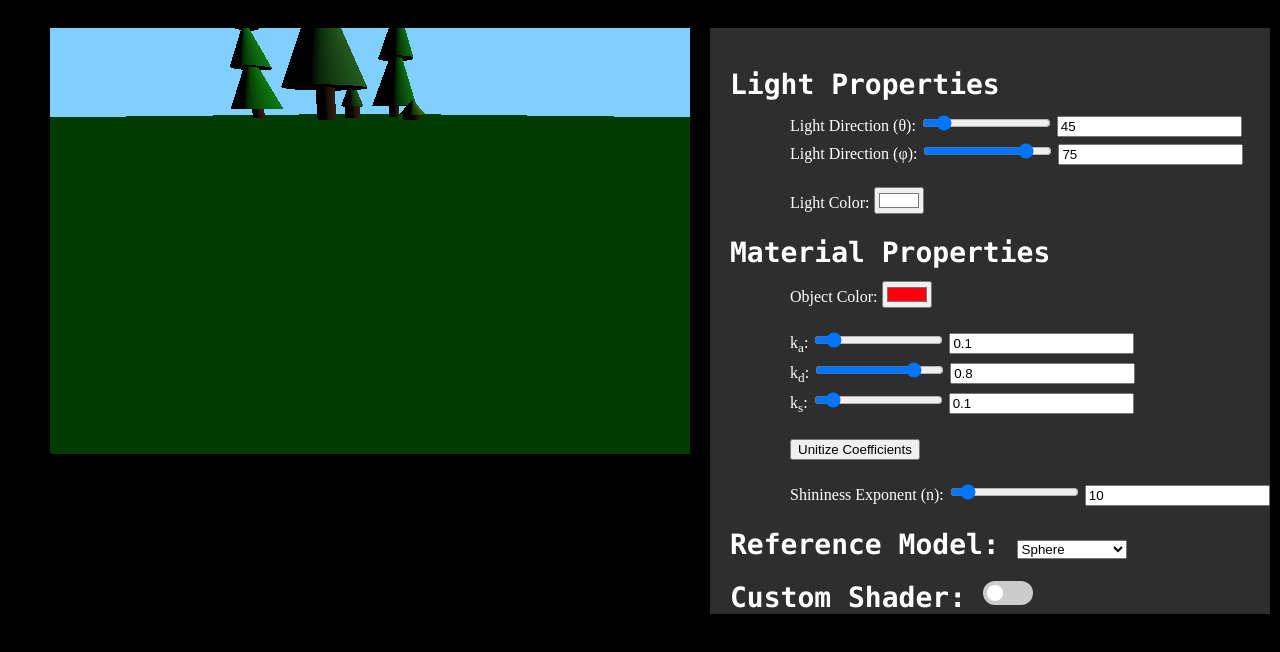
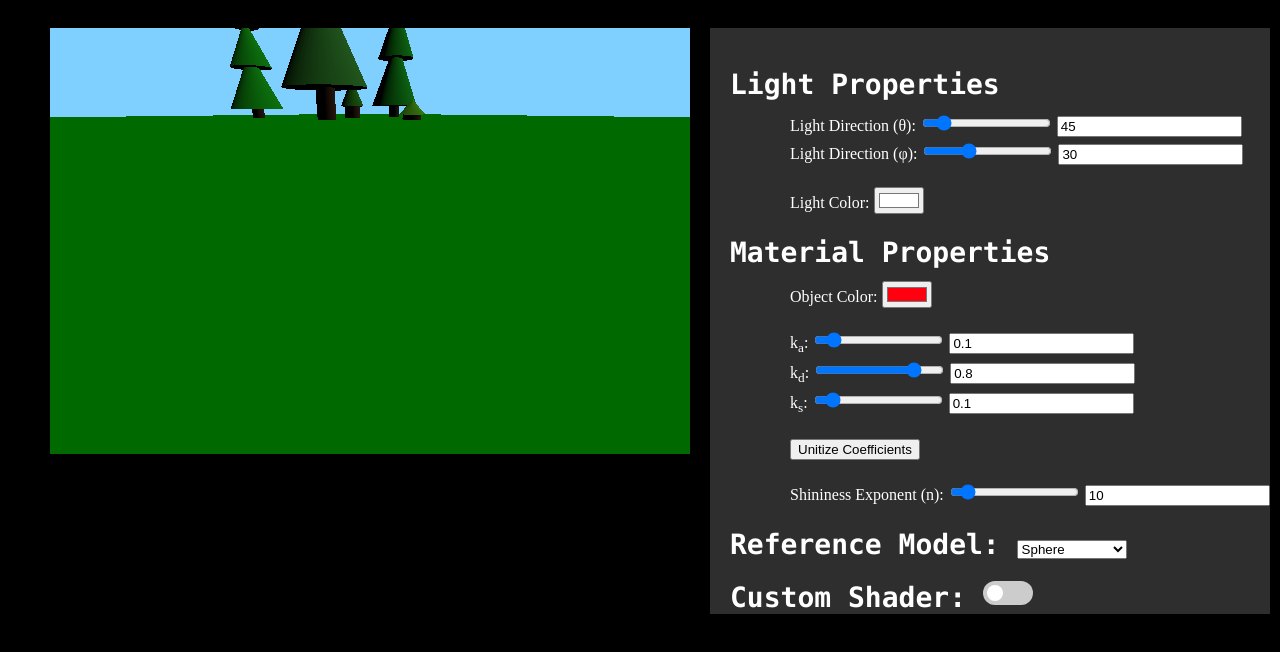
Before and after one commit to jlw387/Direct-Illumination-Demo, a plain HTML site: page index.html in a window 1280 px wide. Shown: the part 112-764 px from the top of the page. Drawn offline with nearby package versions, Linux system fonts and the light colour scheme; no server answers.

Commit message:
Changing to better default elevation

```diff
--- a/index.html
+++ b/index.html
@@ -24,8 +24,8 @@
 					</div>
 					<div class="submenu_item">
 						<label for="lightDirectionPhiSlider">Light Direction (φ):</label>
-						<input type="range" class="custom_slider" id="lightDirectionPhiSlider" min="0" max="90" step="1" value="75">
-						<input type="text" id="lightDirectionPhiValue" value="75" readonly>
+						<input type="range" class="custom_slider" id="lightDirectionPhiSlider" min="0" max="90" step="1" value="30">
+						<input type="text" id="lightDirectionPhiValue" value="30" readonly>
 					</div>
 					<br>
 					<div class="submenu_item">
```
